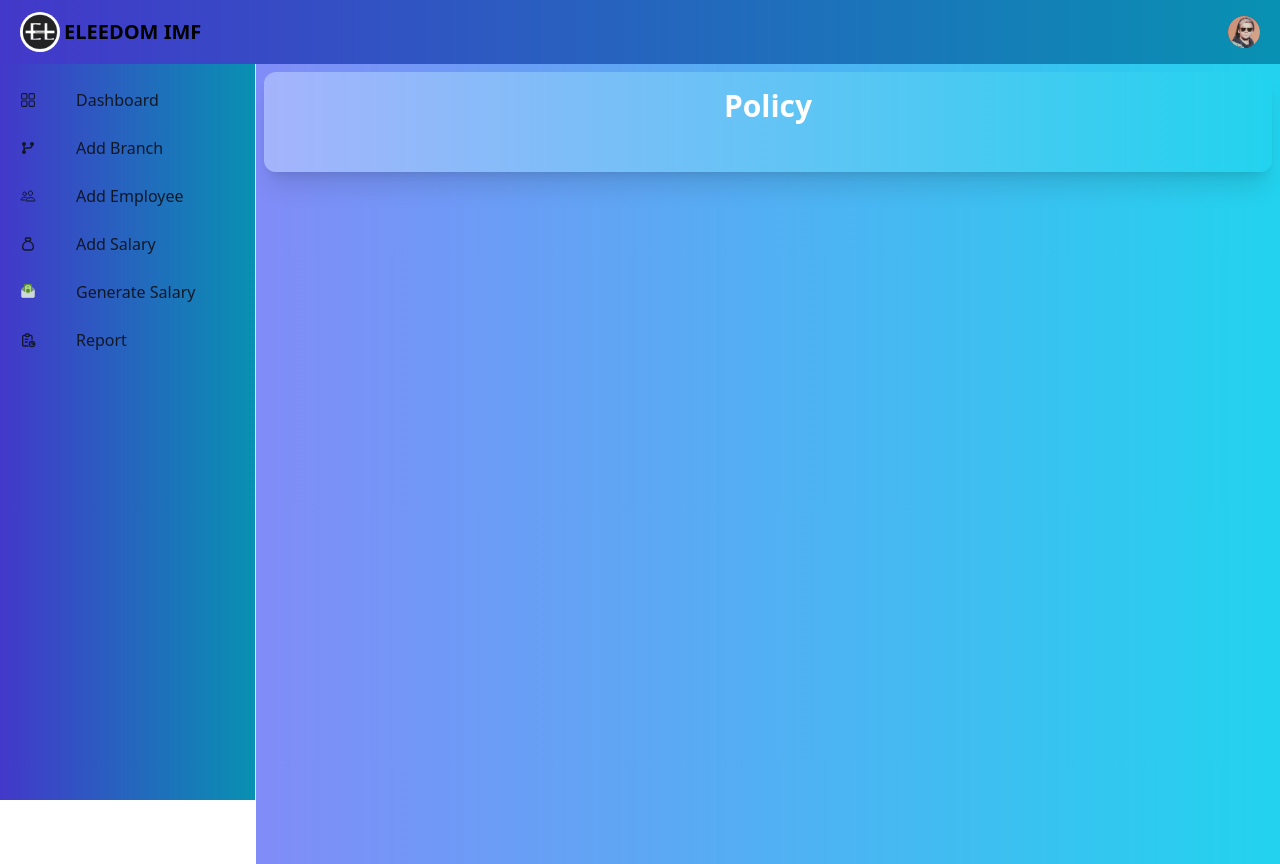
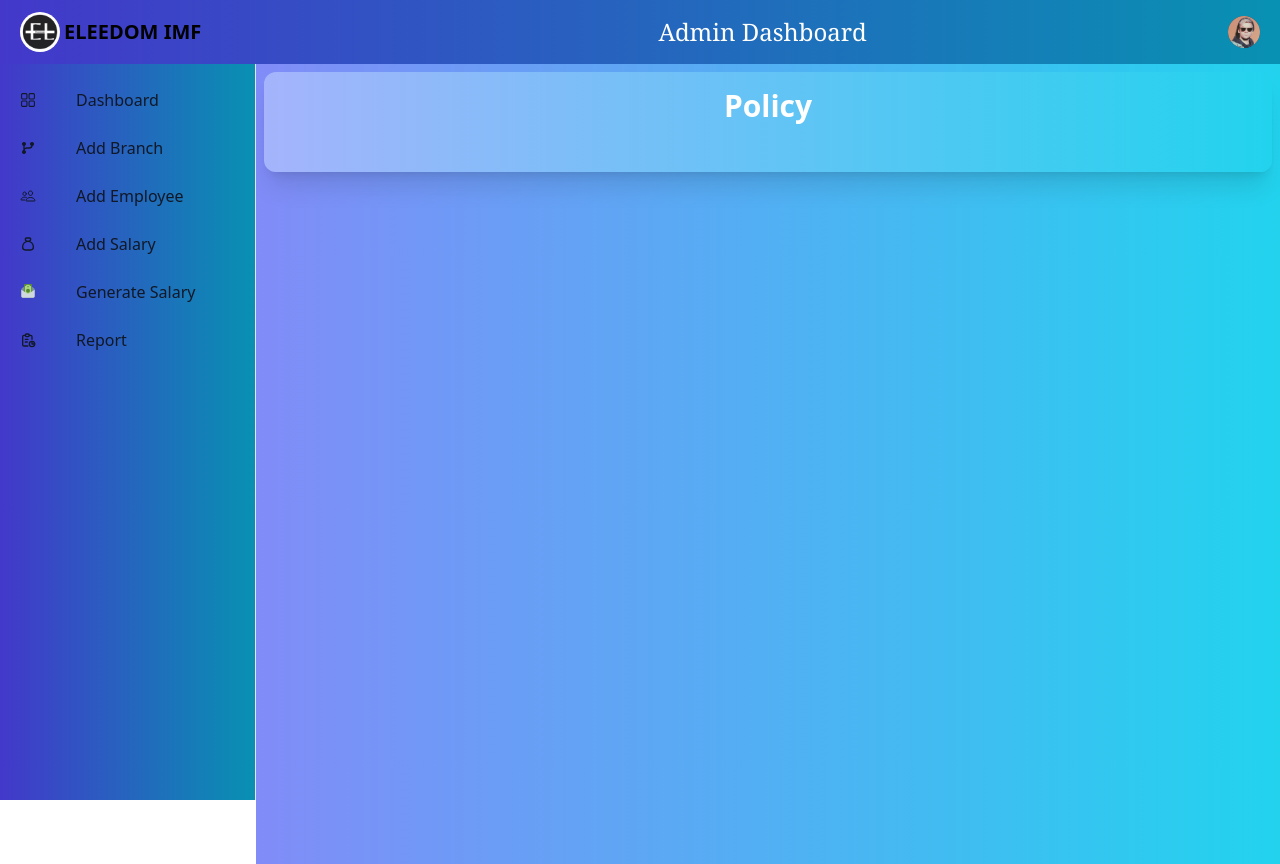
Before and after one commit to Gaurav8757/React-Components, a React (Vite) app: page /dashboard/policy in a window 1280 px wide. Built offline with nearby package versions, Linux system fonts and the light colour scheme; a web font is replaced by a local one.

Commit message:
adding 2 slider

```diff
--- a/src/admin/Sidebar.jsx
+++ b/src/admin/Sidebar.jsx
@@ -83,7 +83,7 @@ const Sidebar = () => {
                             </NavLink>
                         </div>
                         <div>
-                            <span className="text-2xl text-white font-medium font-serif sm:hidden">Admin Dashboard</span>
+                            <span className="text-2xl text-white font-medium font-serif ">Admin Dashboard</span>
                         </div>
                         <div className="flex items-center">
                             <div className="flex items-center ">
--- a/src/components/home/Home.jsx
+++ b/src/components/home/Home.jsx
@@ -205,6 +205,11 @@ const Ourpartners = [{
 },{
     img: "/7.png"
 },
+{
+    img: "/8.png"
+},{
+    img: "/9.png"
+}
 ]
 
 
--- a/src/components/homeComponets/OurPartners.jsx
+++ b/src/components/homeComponets/OurPartners.jsx
@@ -1,5 +1,3 @@
-
-
 /* eslint-disable react/prop-types */
 import { Navigation, Pagination, Scrollbar, Autoplay } from 'swiper/modules';
 import { Swiper, SwiperSlide } from 'swiper/react';
@@ -34,7 +32,7 @@ const OurPartners = ({Ourpartners}) => {
 
           {/* <div className="w-full max-w-md  border border-gray-200 rounded-lg shadow  dark:border-red-800"> */}
           {Ourpartners.map((obj, idx) => (
-                        <SwiperSlide className='  rounded-2xl xl:pl-20 xl:pr-20 pb-10' key={idx}>
+                        <SwiperSlide className='rounded-2xl xl:pl-20 xl:pr-20 pb-10' key={idx}>
                             <NavLink to="#">
                                 <img src={obj.img} className='w-full' alt={`slide-${idx}`} />
                             </NavLink>
```
Also changed, not shown: public/8.png (added), public/9.png (added).
